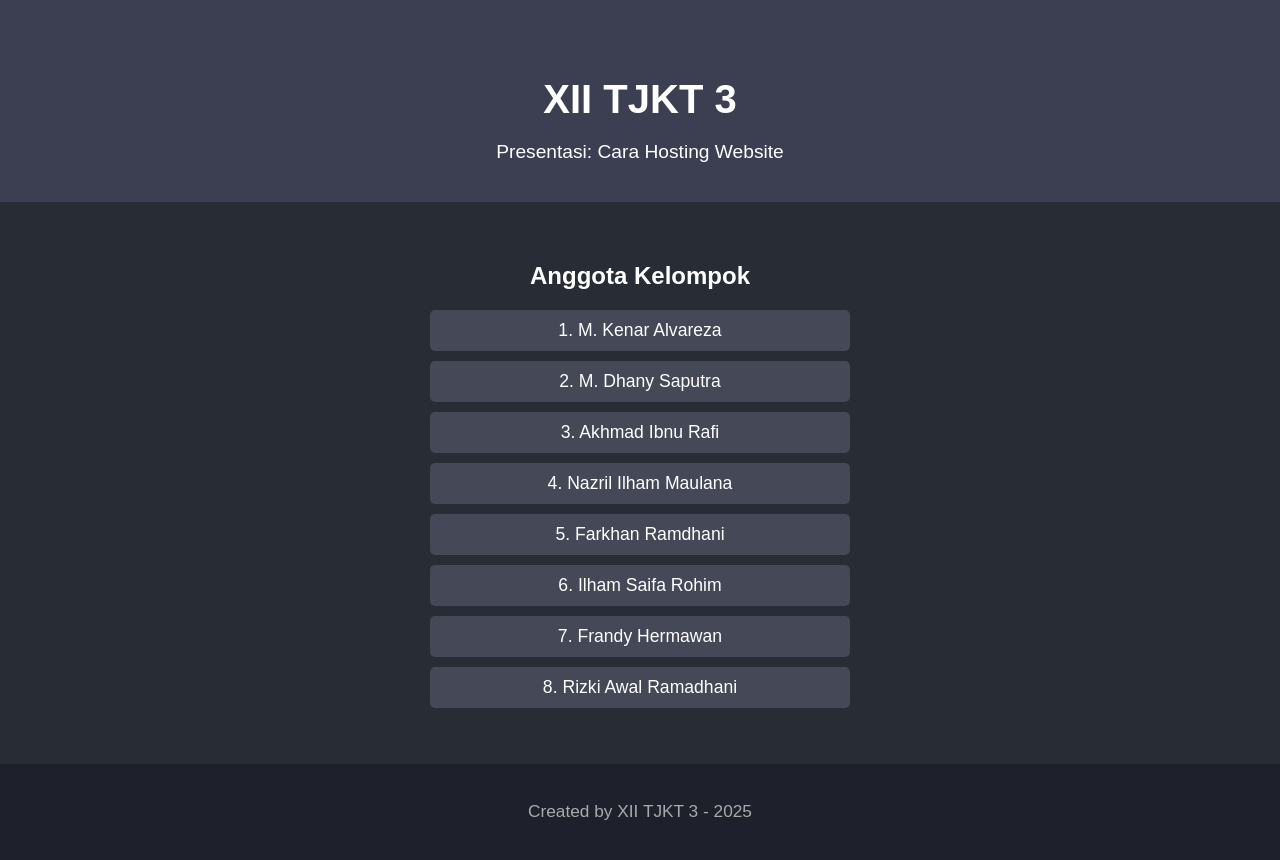
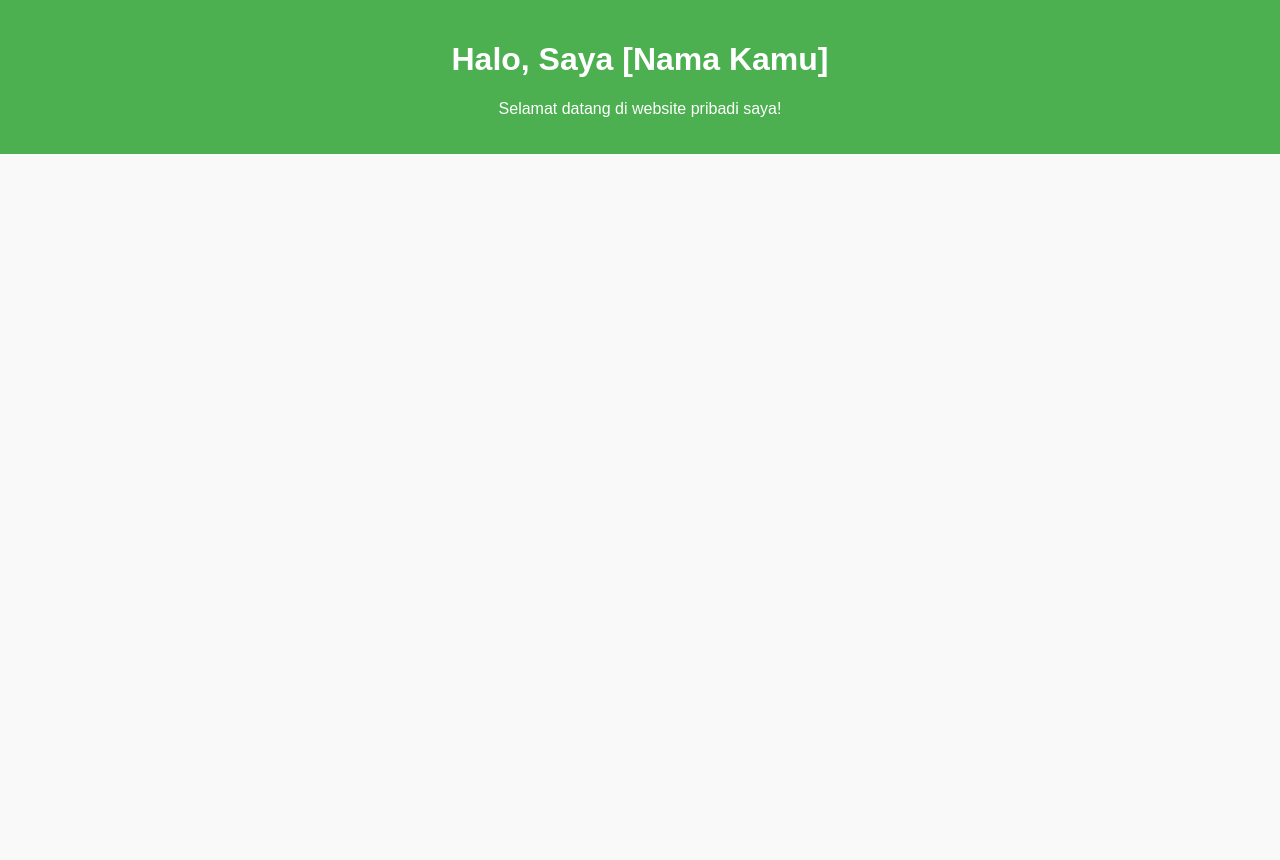
Before and after one commit to Liquid233/Liquid233.github.io, a plain HTML site: page indeex.html in a window 1280 px wide. After the commit the page ends 800 px from the top, so only its background shows below. Drawn offline with Linux system fonts and the light colour scheme.

Commit message:
Update indeex.html

```diff
--- a/indeex.html
+++ b/indeex.html
@@ -1,78 +1,48 @@
-<!DOCTYPE html><html lang="en"><head>
+<!DOCTYPE html>
+<html lang="id">
+<head>
   <meta charset="UTF-8">
-  <meta name="viewport" content="width=device-width, initial-scale=1.0">
-  <title>XII TJKT 3 - Web Hosting Presentation</title>
+  <meta name="viewport" content="width=device-width, initial-scale=1">
+  <title>Website Pribadi Saya</title>
   <style>
     body {
+      font-family: Arial, sans-serif;
       margin: 0;
       padding: 0;
-      font-family: Arial, sans-serif;
-      background-color: #282c34;
-      color: #fff;
+      background-color: #f9f9f9;
+      color: #333;
+    }
+
+    header {
+      background-color: #4CAF50;
+      color: white;
+      padding: 20px;
       text-align: center;
-    }header {
-  padding: 50px 20px 20px;
-  background-color: #3b3f51;
-}
+    }
 
-h1 {
-  margin-bottom: 10px;
-  font-size: 2.5em;
-}
+    main {
+      padding: 20px;
+    }
 
-p {
-  font-size: 1.2em;
-}
+    footer {
+      background-color: #ddd;
+      text-align: center;
+      padding: 10px;
+      margin-top: 30px;
+    }
 
-section {
-  padding: 40px 20px;
-}
+    a {
+      color: #4CAF50;
+      text-decoration: none;
+    }
 
-h2 {
-  margin-bottom: 20px;
-}
+    a:hover {
+      text-decoration: underline;
+    }
+  </style>
+</head>
+<body>
 
-ul {
-  list-style: none;
-  padding: 0;
-}
-
-li {
-  margin: 10px 0;
-  font-size: 1.1em;
-  background-color: #444857;
-  padding: 10px;
-  border-radius: 5px;
-  max-width: 400px;
-  margin-left: auto;
-  margin-right: auto;
-}
-
-footer {
-  padding: 20px;
-  font-size: 0.9em;
-  background-color: #1e212b;
-  color: #aaa;
-}
-
-  </style>
-</head><body>
-  <header>
-    <h1>XII TJKT 3</h1>
-    <p>Presentasi: Cara Hosting Website</p>
-  </header>  <section>
-    <h2>Anggota Kelompok</h2>
-    <ul>
-      <li>1. M. Kenar Alvareza</li>
-      <li>2. M. Dhany Saputra</li>
-      <li>3. Akhmad Ibnu Rafi</li>
-      <li>4. Nazril Ilham Maulana</li>
-      <li>5. Farkhan Ramdhani</li>
-      <li>6. Ilham Saifa Rohim</li>
-      <li>7. Frandy Hermawan</li>
-      <li>8. Rizki Awal Ramadhani</li>
-    </ul>
-  </section>  <footer>
-    <p>Created by XII TJKT 3 - 2025</p>
-  </footer>
-</body></html>
+<header>
+  <h1>Halo, Saya [Nama Kamu]</h1>
+  <p>Selamat datang di website pribadi saya!</p>
```
